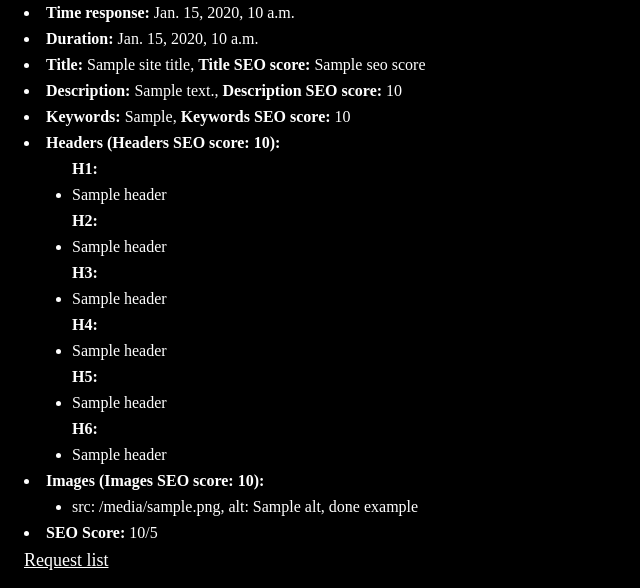
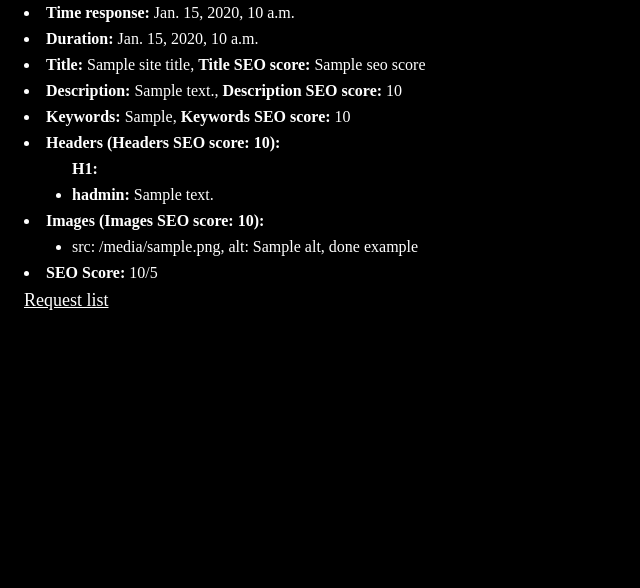
Before and after one commit to KAKYADEV/Django-Parser, a Django app: template parser/parse/templates/parse/parsed_data_detail.html in a window 1280 px wide. Shown: the part 212-800 px from the top of the page, without its empty margins (0-640 px from the left). Run offline with Django 5.2, Linux system fonts and the light colour scheme; the template is opened without the code that fills it: most values are stand-ins (such as "Sample title", 1, 10 or a date in 2020); parts of the project's set-up code (start-up, migrations or seed data) failed here and were passed over.

Commit message:
Refactor header rendering

```diff
--- a/parser/parse/templates/parse/parsed_data_detail.html
+++ b/parser/parse/templates/parse/parsed_data_detail.html
@@ -14,28 +14,8 @@
         <li><strong>Headers (Headers SEO score: {{ seo_score.header_score }}):</strong>
             <ul>
                 <p><strong>H1:</strong></p>
-                {% for header in site_headers.h1 %}
-                    <li>{{ header }}</li>
-                {% endfor %}
-                <p><strong>H2:</strong></p>
-                {% for header in site_headers.h2 %}
-                    <li>{{ header }}</li>
-                {% endfor %}
-                <p><strong>H3:</strong></p>
-                {% for header in site_headers.h3 %}
-                    <li>{{ header }}</li>
-                {% endfor %}
-                <p><strong>H4:</strong></p>
-                {% for header in site_headers.h4 %}
-                    <li>{{ header }}</li>
-                {% endfor %}
-                <p><strong>H5:</strong></p>
-                {% for header in site_headers.h5 %}
-                    <li>{{ header }}</li>
-                {% endfor %}
-                <p><strong>H6:</strong></p>
-                {% for header in site_headers.h6 %}
-                    <li>{{ header }}</li>
+                {% for header in site_headers %}
+                    <li><strong>h{{ header.level }}:</strong> {{ header.text }}</li>
                 {% endfor %}
             </ul>
         </li>
```
